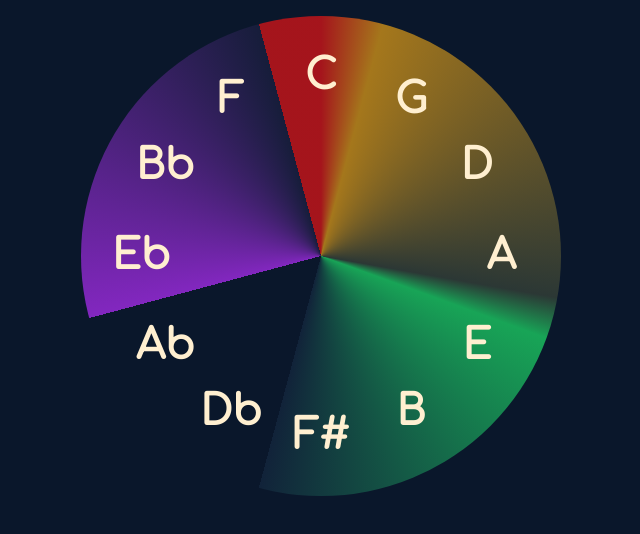
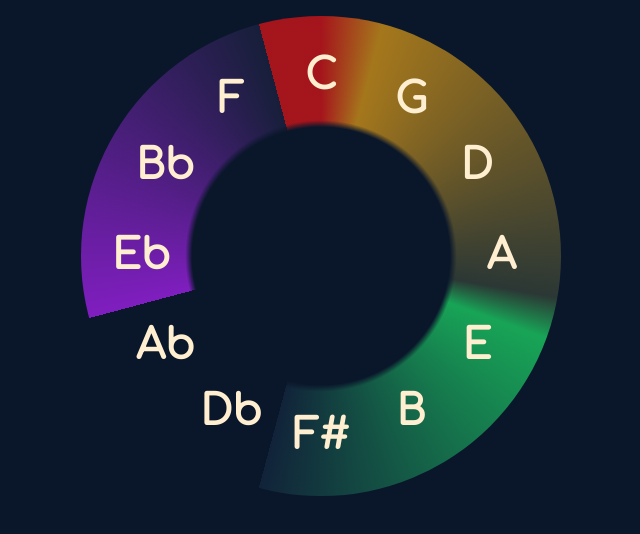
Before and after one commit to euwbah/quintal-chord-concept, a plain HTML site: page index.html in a window 1280 px wide. Shown: the whole page, without its empty margins (319-959 px from the left). Drawn offline with nearby package versions, Linux system fonts and the light colour scheme.

Commit message:
Added inner shaded circle so that it doesn't look like a pie chart

```diff
--- a/index.html
+++ b/index.html
@@ -40,9 +40,8 @@
             <div data-note="10" class="note" id="note10">A</div>
             <div data-note="11" class="note" id="note11">Bb</div>
             <div data-note="12" class="note" id="note12">B</div>
-            <div class="sector" id="sector-roots"></div>
-            <div class="sector" id="sector-major-genders"></div>
-            <div class="sector" id="sector-minor-genders"></div>
+            <div class="circle" id="sectors"></div>
+            <div class="circle" id="inner-circle"></div>
           </div>
         </div>
       </div>
--- a/main.js
+++ b/main.js
@@ -26,17 +26,17 @@ $(() => {
   adjustCircleContainerSize();
 
   assignDimensions();
-  positionSectors();
+  positionCircle();
 
   // Initialize circle with C as root note
-  positionCircle(new Note('c'));
+  positionCircleNotes(new Note('c'));
 
   $('.note').css({opacity: 1});
 
   // When note is clicked, make it the new root
   $('.note').click(function() {
     $note = $(this);
-    positionCircle(new Note($note.text()));
+    positionCircleNotes(new Note($note.text()));
   });
 });
 
@@ -74,15 +74,18 @@ function adjustCircleContainerSize() {
   }
 }
 
-function positionSectors() {
-  $('.sector').css({
+function positionCircle() {
+  $('#sectors').css({
     width: dimens.containerSquareEdgeLength,
-    height: dimens.containerSquareEdgeLength,
-    borderRadius: '50%'
+    height: dimens.containerSquareEdgeLength
   });
+  $('#inner-circle').css({
+    width: dimens.containerSquareEdgeLength,
+    height: dimens.containerSquareEdgeLength
+  })
 }
 
-function positionCircle(note) {
+function positionCircleNotes(note) {
   let noteNo = note.pitch;
   let circleOfFifths = createCircleOfFifths(note); // note that this array is 1-based
 
--- a/styles.css
+++ b/styles.css
@@ -16,37 +16,27 @@ body {
 .note {
   z-index: 10;
   position: absolute;
-  top: 0;
-  left: 0;
+  top: 45%;
+  left: 47%;
   opacity: 0;
   transition: all 0.5s ease-in-out;
   font-size: 2.6rem;
 }
 
-.sector {
-  z-index: 1;
+.circle {
   display: inline-block;
   position: absolute;
-  transition: none;
-  opacity: 0.7;
   width: 1rem;
   height: 1rem;
-
+  border-radius: 50%;
   top: 50%;
   left: 50%;
   transform: translate(-50%, -50%);
 }
 
-#sector-roots {
-  background: linear-gradient(to bottom right, rgba(213, 139, 92, 0.86), rgb(232, 90, 0));
-  display: none;
-}
-
-#sector-major-genders {
-  display: none;
-}
-
-#sector-minor-genders {
+#sectors {
+  z-index: 1;
+  opacity: 0.7;
   background: conic-gradient(from 345deg,
     rgba(255, 19, 19, 0.9) 0deg,
     rgba(255, 19, 19, 0.9) 15deg,
@@ -56,6 +46,11 @@ body {
     rgba(111, 184, 244, 0.1) 210deg,
     #0a172b 210deg,
     #0a172b 270deg,
-    rgba(182, 46, 255, 1) 270deg,
-    rgba(181, 107, 255, 0.1) 360deg);
+    rgba(178, 33, 255, 1) 270deg,
+    rgba(191, 134, 249, 0.1) 360deg);
 }
+
+#inner-circle {
+  z-index: 2;
+  background: radial-gradient(#0a172b 0%, #0a172b 38%, transparent 40%);
+}
```
